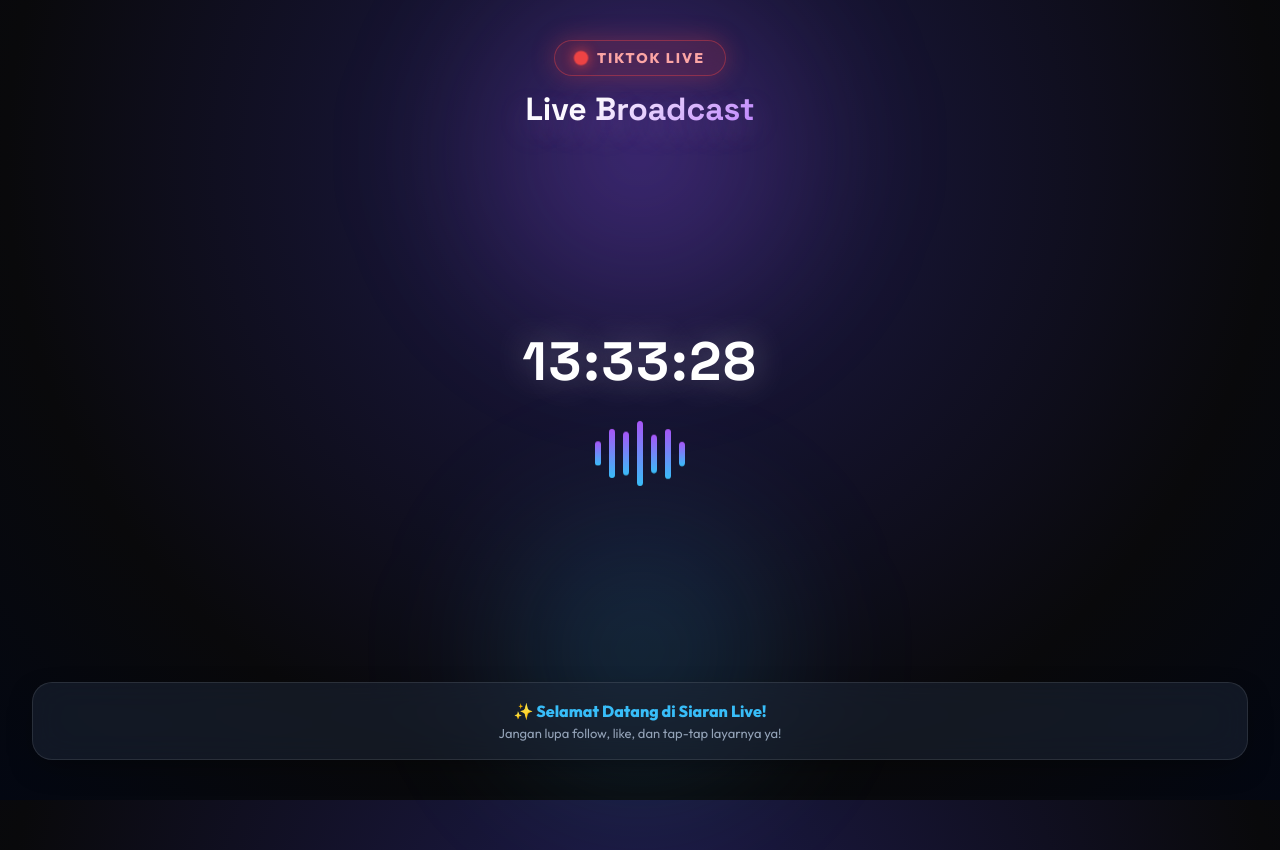
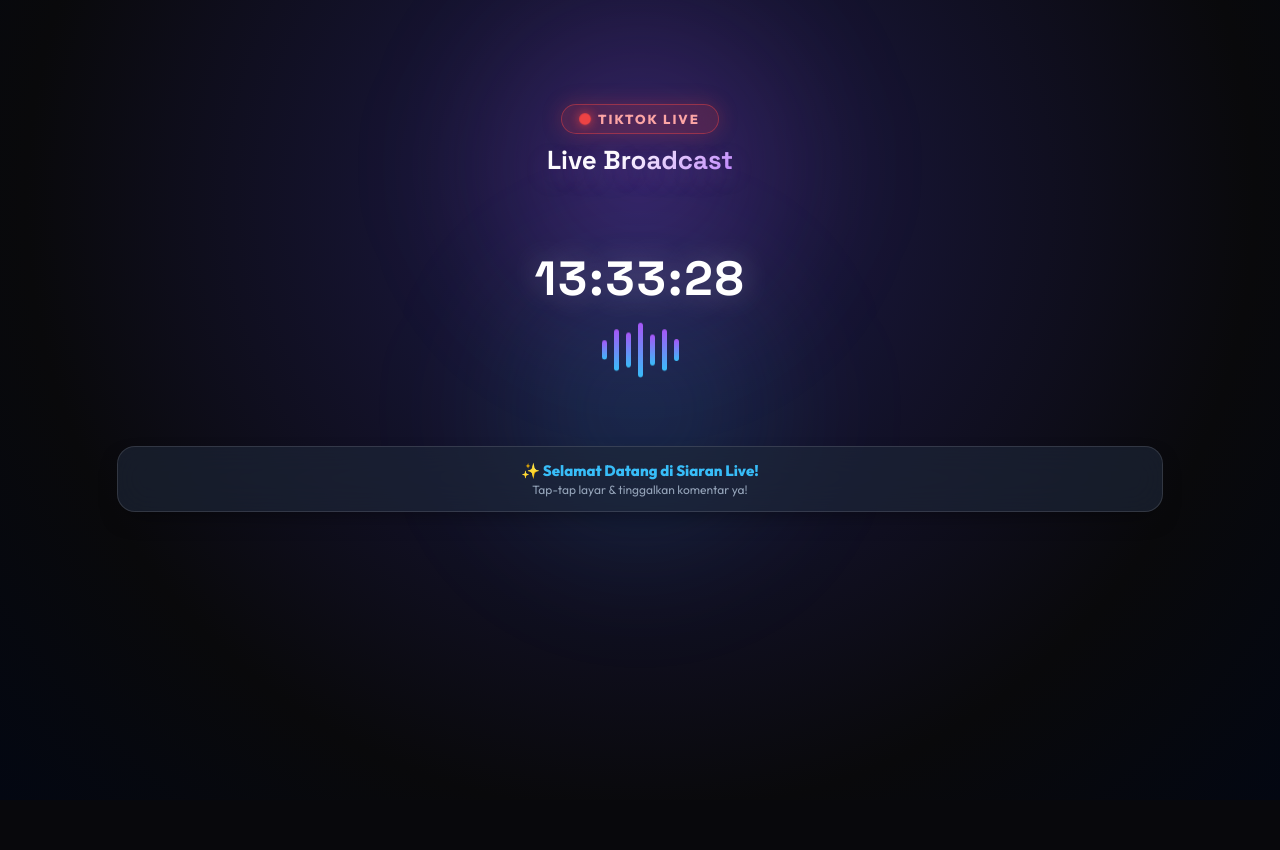
Before and after one commit to wahid672/TIKTOK-LIVE-LINUX, a Flask app: page /overlay in a window 1280 px wide. After the commit the page ends 689 px from the top, so only its background shows below. Run offline with Flask 3, Linux system fonts and the light colour scheme.

Commit message:
feat: add TikTok Live Safe-Zone guide and safe-zone aware overlay layout

```diff
--- a/templates/overlay.html
+++ b/templates/overlay.html
@@ -19,29 +19,36 @@
       user-select: none;
     }
 
+    /*
+     * TikTok LIVE Mobile Safe-Zone Tuning:
+     * - Top 14vh: Safe from streamer avatar, host rankings, goals, and close button.
+     * - Bottom 38vh: Safe from scrolling live comments, gift box, share, and chat input.
+     * - Horizontal 8vw: Safe from 19.5:9 / 20:9 smartphone aspect-fill zoom-in crop.
+     */
     body {
       width: 100vw;
       height: 100vh;
       overflow: hidden;
-      background: radial-gradient(circle at 50% 20%, #1e1b4b 0%, #09090b 70%, #030712 100%);
+      background: radial-gradient(circle at 50% 25%, #1e1b4b 0%, #09090b 70%, #030712 100%);
       font-family: 'Outfit', sans-serif;
       color: #f8fafc;
       display: flex;
       flex-direction: column;
       justify-content: space-between;
-      padding: 40px 32px;
+      align-items: center;
+      padding: 13vh 7vw 36vh 7vw;
       position: relative;
     }
 
     /* Ambient Background Glow */
     .ambient-glow-1 {
       position: absolute;
-      top: -100px;
+      top: -60px;
       left: 50%;
       transform: translateX(-50%);
-      width: 500px;
-      height: 500px;
-      background: radial-gradient(circle, rgba(168, 85, 247, 0.25) 0%, transparent 70%);
+      width: 450px;
+      height: 450px;
+      background: radial-gradient(circle, rgba(168, 85, 247, 0.22) 0%, transparent 70%);
       filter: blur(50px);
       z-index: 1;
       pointer-events: none;
@@ -49,12 +56,12 @@
 
     .ambient-glow-2 {
       position: absolute;
-      bottom: -50px;
+      bottom: 25%;
       left: 50%;
       transform: translateX(-50%);
-      width: 400px;
-      height: 400px;
-      background: radial-gradient(circle, rgba(56, 189, 248, 0.2) 0%, transparent 70%);
+      width: 380px;
+      height: 380px;
+      background: radial-gradient(circle, rgba(56, 189, 248, 0.18) 0%, transparent 70%);
       filter: blur(60px);
       z-index: 1;
       pointer-events: none;
@@ -67,27 +74,28 @@
       display: flex;
       flex-direction: column;
       align-items: center;
-      gap: 14px;
+      gap: 10px;
+      width: 100%;
     }
 
     .live-pill {
       display: inline-flex;
       align-items: center;
-      gap: 10px;
-      background: rgba(239, 68, 68, 0.15);
-      border: 1px solid rgba(239, 68, 68, 0.4);
-      padding: 8px 20px;
+      gap: 8px;
+      background: rgba(239, 68, 68, 0.18);
+      border: 1px solid rgba(239, 68, 68, 0.45);
+      padding: 6px 18px;
       border-radius: 999px;
       backdrop-filter: blur(12px);
-      box-shadow: 0 0 25px rgba(239, 68, 68, 0.3);
+      box-shadow: 0 0 20px rgba(239, 68, 68, 0.25);
     }
 
     .pulse-dot {
-      width: 12px;
-      height: 12px;
+      width: 10px;
+      height: 10px;
       background-color: #ef4444;
       border-radius: 50%;
-      box-shadow: 0 0 12px #ef4444;
+      box-shadow: 0 0 10px #ef4444;
       animation: pulse 1.5s infinite;
     }
 
@@ -98,7 +106,7 @@
     }
 
     .live-text {
-      font-size: 14px;
+      font-size: 13px;
       font-weight: 800;
       letter-spacing: 2px;
       color: #fca5a5;
@@ -107,14 +115,16 @@
 
     .stream-title {
       font-family: 'Space Grotesk', sans-serif;
-      font-size: 32px;
+      font-size: 26px;
       font-weight: 800;
       text-align: center;
-      background: linear-gradient(135deg, #ffffff 30%, #c084fc 100%);
+      background: linear-gradient(135deg, #ffffff 40%, #c084fc 100%);
       -webkit-background-clip: text;
       -webkit-text-fill-color: transparent;
-      text-shadow: 0 10px 30px rgba(192, 132, 252, 0.3);
-      line-height: 1.2;
+      text-shadow: 0 8px 24px rgba(192, 132, 252, 0.25);
+      line-height: 1.25;
+      max-width: 90%;
+      word-break: break-word;
     }
 
     /* Center Content / Audio Waves */
@@ -125,39 +135,41 @@
       flex-direction: column;
       align-items: center;
       justify-content: center;
-      gap: 28px;
+      gap: 16px;
+      margin: auto 0;
+      width: 100%;
     }
 
     .clock-display {
       font-family: 'Space Grotesk', sans-serif;
-      font-size: 54px;
+      font-size: 48px;
       font-weight: 800;
       letter-spacing: 2px;
       color: #ffffff;
-      text-shadow: 0 0 35px rgba(255, 255, 255, 0.3);
+      text-shadow: 0 0 30px rgba(255, 255, 255, 0.25);
     }
 
     .wave-container {
       display: flex;
       align-items: center;
-      gap: 8px;
-      height: 60px;
+      gap: 7px;
+      height: 50px;
     }
 
     .wave-bar {
-      width: 6px;
+      width: 5px;
       background: linear-gradient(180deg, #a855f7, #38bdf8);
       border-radius: 999px;
       animation: wave 1.2s ease-in-out infinite alternate;
     }
 
-    .wave-bar:nth-child(1) { height: 25px; animation-delay: 0.1s; }
-    .wave-bar:nth-child(2) { height: 45px; animation-delay: 0.2s; }
-    .wave-bar:nth-child(3) { height: 35px; animation-delay: 0.4s; }
-    .wave-bar:nth-child(4) { height: 55px; animation-delay: 0.3s; }
-    .wave-bar:nth-child(5) { height: 30px; animation-delay: 0.5s; }
-    .wave-bar:nth-child(6) { height: 48px; animation-delay: 0.15s; }
-    .wave-bar:nth-child(7) { height: 20px; animation-delay: 0.35s; }
+    .wave-bar:nth-child(1) { height: 20px; animation-delay: 0.1s; }
+    .wave-bar:nth-child(2) { height: 38px; animation-delay: 0.2s; }
+    .wave-bar:nth-child(3) { height: 28px; animation-delay: 0.4s; }
+    .wave-bar:nth-child(4) { height: 46px; animation-delay: 0.3s; }
+    .wave-bar:nth-child(5) { height: 24px; animation-delay: 0.5s; }
+    .wave-bar:nth-child(6) { height: 40px; animation-delay: 0.15s; }
+    .wave-bar:nth-child(7) { height: 18px; animation-delay: 0.35s; }
 
     @keyframes wave {
       0% { transform: scaleY(0.4); }
@@ -168,24 +180,26 @@
     .footer-card {
       position: relative;
       z-index: 10;
-      background: rgba(30, 41, 59, 0.5);
-      border: 1px solid rgba(255, 255, 255, 0.1);
-      border-radius: 20px;
-      padding: 18px 24px;
+      background: rgba(30, 41, 59, 0.6);
+      border: 1px solid rgba(255, 255, 255, 0.12);
+      border-radius: 18px;
+      padding: 14px 20px;
       backdrop-filter: blur(16px);
       text-align: center;
-      box-shadow: 0 10px 30px -10px rgba(0, 0, 0, 0.5);
+      box-shadow: 0 10px 25px -10px rgba(0, 0, 0, 0.5);
+      width: 100%;
+      max-width: 95%;
     }
 
     .footer-highlight {
       font-weight: 700;
-      font-size: 16px;
+      font-size: 15px;
       color: #38bdf8;
-      margin-bottom: 4px;
+      margin-bottom: 2px;
     }
 
     .footer-sub {
-      font-size: 13px;
+      font-size: 12px;
       color: #94a3b8;
     }
   </style>
@@ -194,7 +208,7 @@
   <div class="ambient-glow-1"></div>
   <div class="ambient-glow-2"></div>
 
-  <!-- Header -->
+  <!-- Header (Safe Zone Aware) -->
   <header class="overlay-header">
     <div class="live-pill">
       <span class="pulse-dot"></span>
@@ -203,7 +217,7 @@
     <h1 class="stream-title" id="streamTitleText">Live Broadcast</h1>
   </header>
 
-  <!-- Center Content -->
+  <!-- Center Content (Always in Safe Area) -->
   <main class="center-content">
     <div class="clock-display" id="clockText">00:00:00</div>
     <div class="wave-container">
@@ -217,10 +231,10 @@
     </div>
   </main>
 
-  <!-- Footer -->
+  <!-- Footer (Placed Above TikTok Comments Area) -->
   <footer class="footer-card">
     <div class="footer-highlight">✨ Selamat Datang di Siaran Live!</div>
-    <div class="footer-sub">Jangan lupa follow, like, dan tap-tap layarnya ya!</div>
+    <div class="footer-sub">Tap-tap layar & tinggalkan komentar ya!</div>
   </footer>
 
   <script>
```
Also changed, not shown: static/app.css (+79 -0 lines), static/app.js (+18 -0 lines), templates/index.html (+18 -1 lines).
